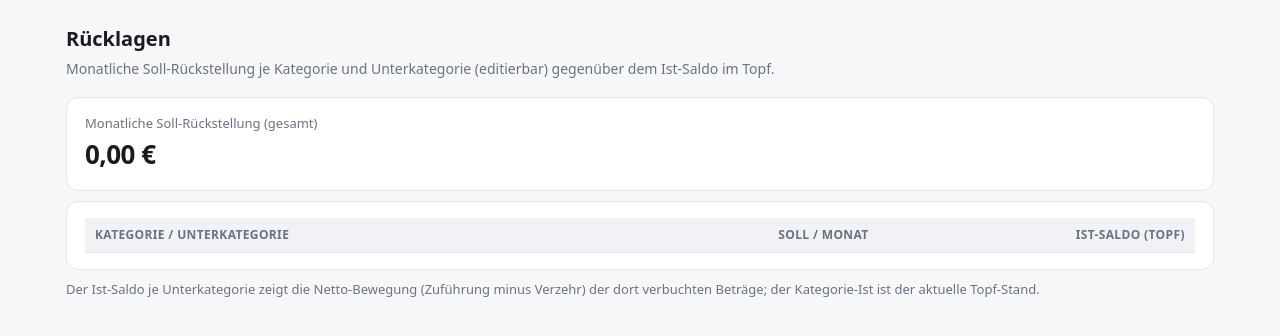
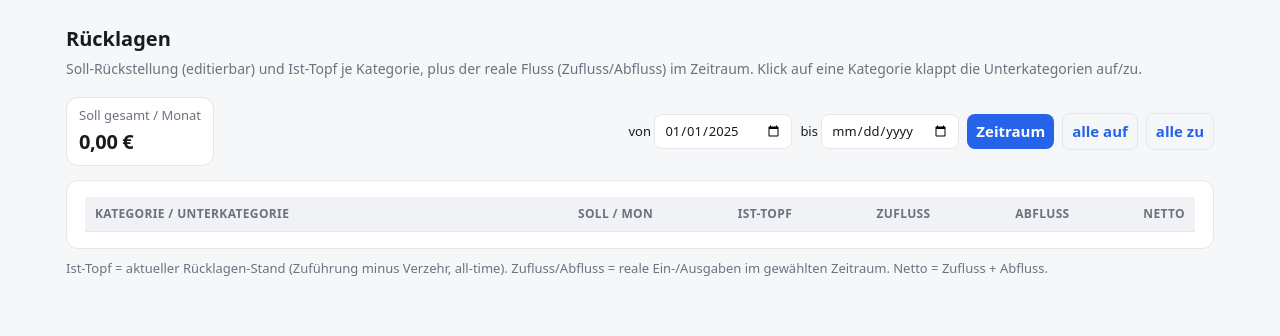
Before and after one commit to xamjamchok-debug/Tools, a FastAPI app: page /ruecklagen in a window 1280 px wide. Shown: the part 54-390 px from the top of the page. Run offline with FastAPI, Linux system fonts and the light colour scheme; lists and menus that the app fills with data are empty.

Commit message:
Haushaltskasse P1: Ruecklagen-Accordion + Fluss (Zufluss/Abfluss)
- queries.ruecklagen_baum: reale Fluesse je Kategorie/Unterkategorie im Zeitraum (von/bis),
  zusaetzlich zu Soll und Ist-Topf
- /ruecklagen: Zeitraum-Parameter
- ruecklagen.html: aufklappbare Unterkategorien (localStorage, alle auf/zu), Spalten
  Zufluss/Abfluss/Netto je Kat und Unterkat
- Verifiziert an echten Daten (Fluesse korrekt, Render)

Co-Authored-By: Claude Opus 4.8 <noreply@anthropic.com>
Claude-Session: https://claude.ai/code/session_015dhS1wTTUJp3rcuNKR4HFL

```diff
--- a/haushaltskasse/dashboard/app.py
+++ b/haushaltskasse/dashboard/app.py
@@ -112,14 +112,15 @@ def view_uebersicht(request: Request):
 
 
 @app.get("/ruecklagen", response_class=HTMLResponse)
-def view_ruecklagen(request: Request):
+def view_ruecklagen(request: Request, von: str = q.STICHTAG, bis: str = ""):
     with db() as conn, conn.cursor() as cur:
-        baum = q.ruecklagen_baum(cur)
+        baum = q.ruecklagen_baum(cur, von=von, bis=bis or None)
     soll_summe = sum(k["soll_cent"] for k in baum) + sum(
         u["soll_cent"] for k in baum for u in k["unterkategorien"])
     return TEMPLATES.TemplateResponse(
         request, "ruecklagen.html",
-        {"request": request, "tab": "ruecklagen", "baum": baum, "soll_summe_cent": soll_summe})
+        {"request": request, "tab": "ruecklagen", "baum": baum,
+         "soll_summe_cent": soll_summe, "von": von, "bis": bis})
 
 
 @app.get("/buchungen", response_class=HTMLResponse)
--- a/haushaltskasse/dashboard/queries.py
+++ b/haushaltskasse/dashboard/queries.py
@@ -112,16 +112,47 @@ def uebersicht(cur) -> dict:
 # ---------------------------------------------------------------------------
 # Rücklagen-Baum: Kategorie -> Unterkategorien, je mit Soll und Ist
 # ---------------------------------------------------------------------------
-def ruecklagen_baum(cur) -> list[dict]:
-    """Je Kategorie: Soll (monatlich), Ist-Saldo (aus ruecklage-Buchungen) und die Unterkategorien."""
+def ruecklagen_baum(cur, von: str = STICHTAG, bis: str | None = None) -> list[dict]:
+    """Je Kategorie: Soll (monatlich), Ist-Topf-Saldo (aus ruecklage-Buchungen), die
+    Unterkategorien — und der reale Fluss (Zufluss/Abfluss) im Zeitraum [von, bis].
+
+    Ist-Saldo = aktueller Topf-Stand (all-time). Zufluss/Abfluss = reale Ein-/Ausgaben im Zeitraum.
+    """
+    bis = bis or date.today().isoformat()
+
+    # reale Flüsse im Zeitraum je Kategorie / je Unterkategorie
+    cur.execute("""
+        SELECT kategorie_id,
+               COALESCE(SUM(betrag_cent) FILTER (WHERE betrag_cent > 0), 0),
+               COALESCE(SUM(betrag_cent) FILTER (WHERE betrag_cent < 0), 0)
+        FROM buchungen
+        WHERE buchungsart='real' AND quelle_import <> 'startsaldo'
+          AND kategorie_id IS NOT NULL AND datum_wert >= %s AND datum_wert <= %s
+        GROUP BY kategorie_id
+    """, (von, bis))
+    fluss_kat = {kid: (zu, ab) for kid, zu, ab in cur.fetchall()}
+    cur.execute("""
+        SELECT unterkategorie_id,
+               COALESCE(SUM(betrag_cent) FILTER (WHERE betrag_cent > 0), 0),
+               COALESCE(SUM(betrag_cent) FILTER (WHERE betrag_cent < 0), 0)
+        FROM buchungen
+        WHERE buchungsart='real' AND quelle_import <> 'startsaldo'
+          AND unterkategorie_id IS NOT NULL AND datum_wert >= %s AND datum_wert <= %s
+        GROUP BY unterkategorie_id
+    """, (von, bis))
+    fluss_ukat = {uid: (zu, ab) for uid, zu, ab in cur.fetchall()}
+
     cur.execute("""
         SELECT k.id, k.name, k.monatliche_ruecklage_cent,
                COALESCE((SELECT SUM(b.betrag_cent) FROM buchungen b
                          WHERE b.kategorie_id = k.id AND b.buchungsart='ruecklage'), 0) AS ist
         FROM kategorien k WHERE k.aktiv ORDER BY k.name
     """)
-    kats = [{"id": i, "name": n, "soll_cent": soll, "ist_cent": ist, "unterkategorien": []}
-            for i, n, soll, ist in cur.fetchall()]
+    kats = []
+    for i, n, soll, ist in cur.fetchall():
+        zu, ab = fluss_kat.get(i, (0, 0))
+        kats.append({"id": i, "name": n, "soll_cent": soll, "ist_cent": ist,
+                     "zufluss_cent": zu, "abfluss_cent": ab, "unterkategorien": []})
     kat_by_id = {k["id"]: k for k in kats}
 
     cur.execute("""
@@ -132,8 +163,10 @@ def ruecklagen_baum(cur) -> list[dict]:
     """)
     for i, kid, n, soll, ist in cur.fetchall():
         if kid in kat_by_id:
+            zu, ab = fluss_ukat.get(i, (0, 0))
             kat_by_id[kid]["unterkategorien"].append(
-                {"id": i, "name": n, "soll_cent": soll, "ist_cent": ist})
+                {"id": i, "name": n, "soll_cent": soll, "ist_cent": ist,
+                 "zufluss_cent": zu, "abfluss_cent": ab})
     return kats
 
 
--- a/haushaltskasse/dashboard/templates/ruecklagen.html
+++ b/haushaltskasse/dashboard/templates/ruecklagen.html
@@ -2,39 +2,78 @@
 {% block titel %} · Rücklagen{% endblock %}
 {% block content %}
 <h1>Rücklagen</h1>
-<p class="sub">Monatliche Soll-Rückstellung je Kategorie und Unterkategorie (editierbar) gegenüber dem Ist-Saldo im Topf.</p>
+<p class="sub">Soll-Rückstellung (editierbar) und Ist-Topf je Kategorie, plus der reale Fluss
+  (Zufluss/Abfluss) im Zeitraum. Klick auf eine Kategorie klappt die Unterkategorien auf/zu.</p>
 
-<div class="grid kpis">
-  <div class="card kpi"><div class="label">Monatliche Soll-Rückstellung (gesamt)</div>
-    <div class="val">{{ soll_summe_cent|euro }}</div></div>
-</div>
+<form class="toolbar" method="get">
+  <div class="card kpi" style="padding:8px 12px"><div class="label">Soll gesamt / Monat</div>
+    <div class="val" style="font-size:20px">{{ soll_summe_cent|euro }}</div></div>
+  <label class="small" style="margin-left:auto">von <input type="date" name="von" value="{{ von }}"></label>
+  <label class="small">bis <input type="date" name="bis" value="{{ bis }}"></label>
+  <button type="submit">Zeitraum</button>
+  <button type="button" class="ghost" onclick="alleAuf(true)">alle auf</button>
+  <button type="button" class="ghost" onclick="alleAuf(false)">alle zu</button>
+</form>
 
 <div class="card scroll" style="margin-top:10px"><table>
-  <tr><th>Kategorie / Unterkategorie</th><th class="num">Soll&nbsp;/&nbsp;Monat</th><th class="num">Ist-Saldo (Topf)</th></tr>
+  <tr>
+    <th>Kategorie / Unterkategorie</th>
+    <th class="num">Soll&nbsp;/&nbsp;Mon</th>
+    <th class="num">Ist-Topf</th>
+    <th class="num">Zufluss</th>
+    <th class="num">Abfluss</th>
+    <th class="num">Netto</th>
+  </tr>
   {% for k in baum %}
-  <tr>
-    <td><b>{{ k.name }}</b></td>
+  {% set netto = k.zufluss_cent + k.abfluss_cent %}
+  <tr data-kat="{{ k.id }}" style="cursor:pointer" onclick="toggleKat({{ k.id }}, event)">
+    <td><span id="caret-{{ k.id }}" class="muted">▸</span> <b>{{ k.name }}</b>
+      {% if k.unterkategorien %}<span class="tag">{{ k.unterkategorien|length }}</span>{% endif %}</td>
     <td class="num"><input class="ruecklage-inp" value="{{ (k.soll_cent/100)|round(2) }}"
-        onchange="saveSoll('kategorie', {{ k.id }}, this)"> €</td>
+        onclick="event.stopPropagation()" onchange="saveSoll('kategorie', {{ k.id }}, this)"> €</td>
     <td class="num {{ 'pos' if k.ist_cent>=0 else 'neg' }}">{{ k.ist_cent|euro }}</td>
+    <td class="num {{ 'pos' if k.zufluss_cent else 'muted' }}">{{ k.zufluss_cent|euro }}</td>
+    <td class="num {{ 'neg' if k.abfluss_cent else 'muted' }}">{{ k.abfluss_cent|euro }}</td>
+    <td class="num {{ 'pos' if netto>=0 else 'neg' }}">{{ netto|euro }}</td>
   </tr>
     {% for u in k.unterkategorien %}
-    <tr>
+    {% set unetto = u.zufluss_cent + u.abfluss_cent %}
+    <tr class="ukat-{{ k.id }}" style="display:none">
       <td style="padding-left:26px" class="muted">↳ {{ u.name }}</td>
       <td class="num"><input class="ruecklage-inp" value="{{ (u.soll_cent/100)|round(2) }}"
           onchange="saveSoll('unterkategorie', {{ u.id }}, this)"> €</td>
       <td class="num small {{ 'pos' if u.ist_cent>=0 else 'neg' }}">{{ u.ist_cent|euro }}</td>
+      <td class="num small {{ 'pos' if u.zufluss_cent else 'muted' }}">{{ u.zufluss_cent|euro }}</td>
+      <td class="num small {{ 'neg' if u.abfluss_cent else 'muted' }}">{{ u.abfluss_cent|euro }}</td>
+      <td class="num small {{ 'pos' if unetto>=0 else 'neg' }}">{{ unetto|euro }}</td>
     </tr>
     {% endfor %}
   {% endfor %}
 </table></div>
-<p class="small muted" style="margin-top:10px">Der Ist-Saldo je Unterkategorie zeigt die Netto-Bewegung
-(Zuführung minus Verzehr) der dort verbuchten Beträge; der Kategorie-Ist ist der aktuelle Topf-Stand.</p>
+<p class="small muted" style="margin-top:10px">Ist-Topf = aktueller Rücklagen-Stand (Zuführung minus Verzehr, all-time).
+  Zufluss/Abfluss = reale Ein-/Ausgaben im gewählten Zeitraum. Netto = Zufluss + Abfluss.</p>
 {% endblock %}
 
 {% block script %}
+function setKat(kid, open){
+  document.querySelectorAll('tr.ukat-'+kid).forEach(r=> r.style.display = open ? '' : 'none');
+  const c=document.getElementById('caret-'+kid); if(c) c.textContent = open ? '▾' : '▸';
+  localStorage.setItem('rk-'+kid, open ? '1' : '0');
+}
+function toggleKat(kid, ev){
+  const rows=document.querySelectorAll('tr.ukat-'+kid);
+  const offen = rows.length && rows[0].style.display==='none';
+  setKat(kid, offen);
+}
+function alleAuf(open){ document.querySelectorAll('tr[data-kat]').forEach(el=>setKat(el.getAttribute('data-kat'), open)); }
 async function saveSoll(ebene, id, inp){
   await postJSON('/api/'+ebene+'/'+id+'/ruecklage', {betrag: inp.value});
   flash('gespeichert');
 }
+document.addEventListener('DOMContentLoaded', ()=>{
+  document.querySelectorAll('tr[data-kat]').forEach(el=>{
+    const kid=el.getAttribute('data-kat');
+    if(localStorage.getItem('rk-'+kid)==='1') setKat(kid, true);
+  });
+});
 {% endblock %}
```
Also changed, not shown: haushaltskasse/docs/PLAN-ausbau.md (+7 -6 lines).
